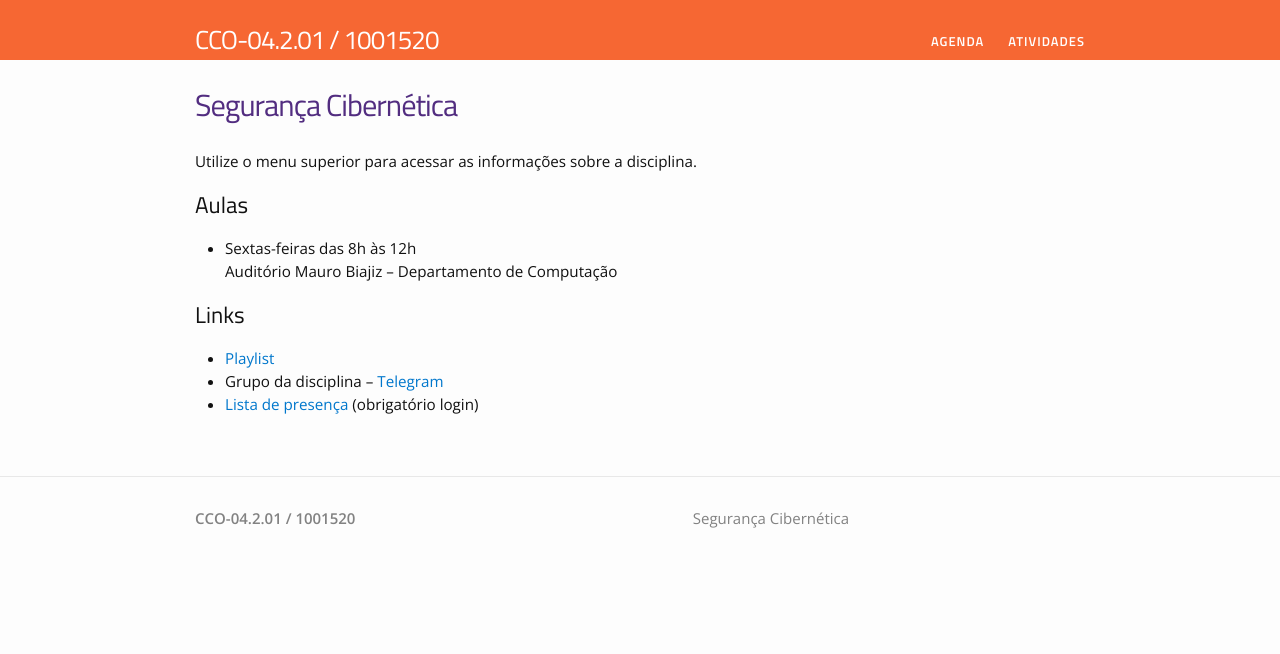
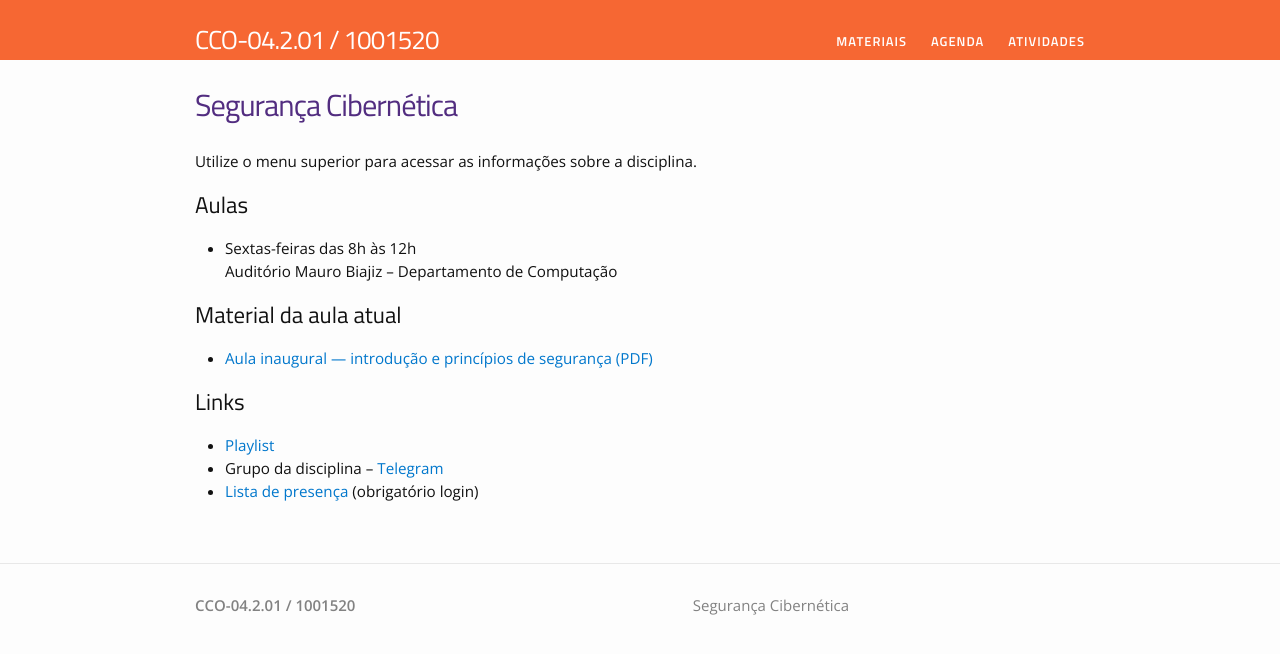
Before and after one commit to thotypous/cybersec-website, a Jekyll site: the page built from index.md, in a window 1280 px wide. Shown: the top 654 px of the page. Built offline with Jekyll 4.4.1, drawn with Linux system fonts in a browser that asks for light colours.

Commit message:
Publica slides da aula inaugural

```diff
--- a/_data/menu.yml
+++ b/_data/menu.yml
@@ -1,3 +1,6 @@
+- title: "Materiais"
+  href: "/materiais/"
+
 - title: "Agenda"
   href: "/agenda/"
 
--- a/index.md
+++ b/index.md
@@ -9,6 +9,10 @@ Utilize o menu superior para acessar as informações sobre a disciplina.
 
  * Sextas-feiras das 8h às 12h<br />Auditório Mauro Biajiz – Departamento de Computação
 
+## Material da aula atual
+
+ * [Aula inaugural — introdução e princípios de segurança (PDF)](/static/aula-01-introducao-principios-seguranca.pdf)
+
 ## Links
 
  * [Playlist](https://www.youtube.com/playlist?list=PLtQaN06AB3mJJXu7cuoK7KaL9e0KfChuQ)
```
Also changed, not shown: materiais.md (added, +11 -0 lines), 1 other file.
